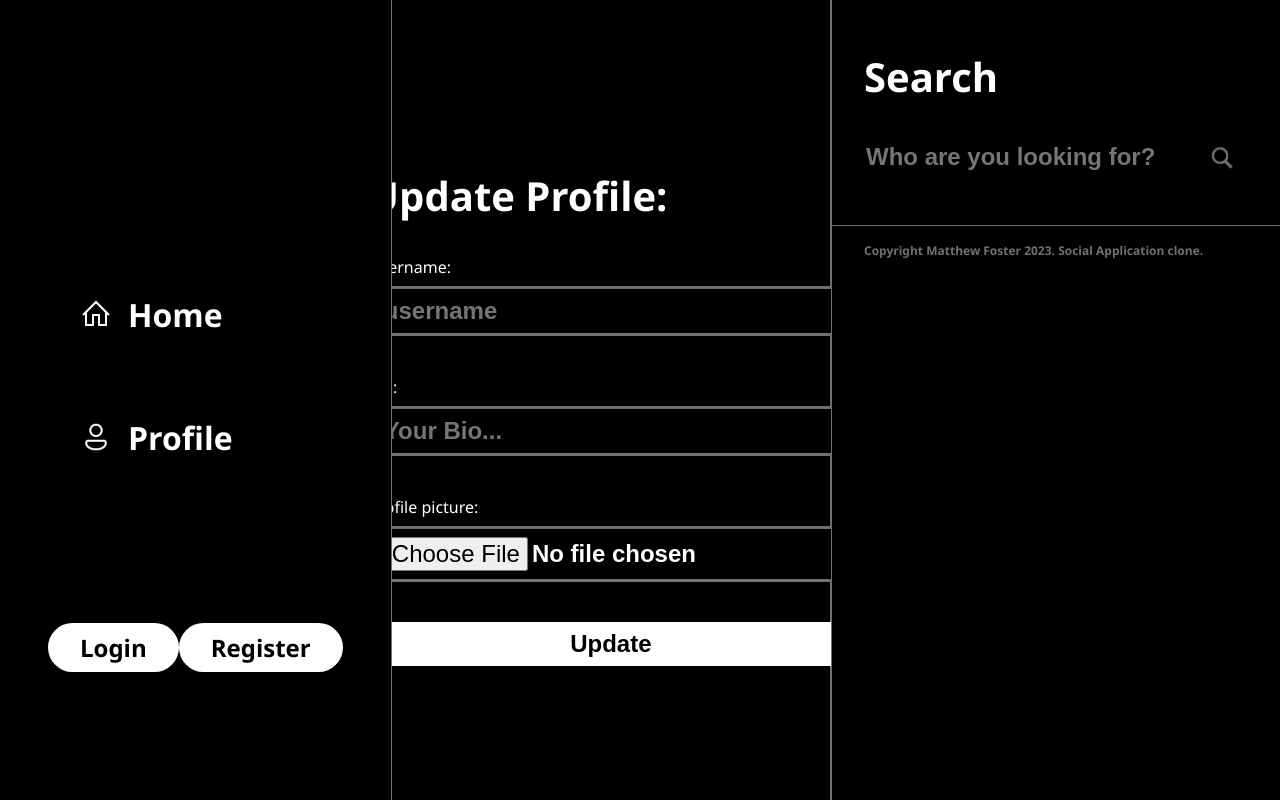
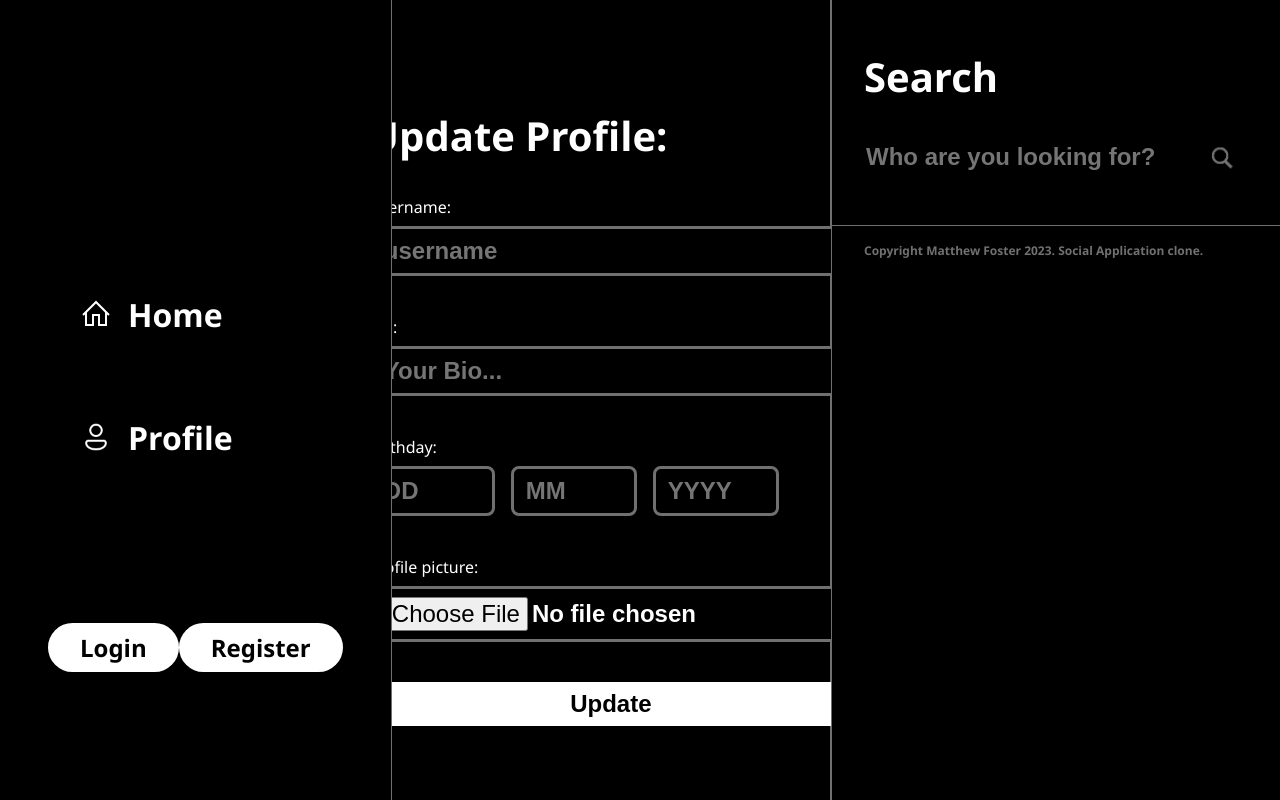
Before and after one commit to MatthewFoster02/social_app, a React (Create React App) app in the folder src/frontend/: page /profile/update in a window 1280 px wide. Built offline with nearby package versions, Linux system fonts and the light colour scheme; the HTML template or start-up script is replaced by a standard one.

Commit message:
updating user info working

```diff
--- a/src/frontend/src/pages/Login.js
+++ b/src/frontend/src/pages/Login.js
@@ -28,6 +28,7 @@ const Login = () =>
                 'email': userDetails['user']['email'],
                 'profile_pic': userDetails['user']['profile_pic'],
                 'bio': userDetails['user']['bio'],
+                'birthday': userDetails['user']['birthday'],
                 'token': userDetails['token']
             }
             setAuth(userAuth);
--- a/src/frontend/src/pages/UpdateProfile.css
+++ b/src/frontend/src/pages/UpdateProfile.css
@@ -1,3 +1,12 @@
 .wrapperUP {
     color: white;
 }
+
+.birthday-inputs {
+    display: flex;
+    gap: 1rem;
+}
+
+.birthday-inputs > input {
+    max-width: 6rem;
+}
--- a/src/frontend/src/pages/UpdateProfile.js
+++ b/src/frontend/src/pages/UpdateProfile.js
@@ -8,10 +8,16 @@ import useAuth from '../hooks/useAuth.js';
 const UpdateProfile = () =>
 {
     const { auth, setAuth } = useAuth();
+    const birthMillisecs = auth.birthday;
+    const date = new Date(birthMillisecs);
+
     const [apiError, setApiError] = useState();
     const [username, setUsername] = useState(auth.username);
     const [bio, setBio] = useState(auth.bio);
     const [picture, setPicture] = useState(null);
+    const [day, setDay] = useState(date.getDate());
+    const [month, setMonth] = useState(date.getMonth() + 1);
+    const [year, setYear] = useState(date.getFullYear());
     let navigate = useNavigate();
 
     const handleSubmit = async (e) =>
@@ -19,9 +25,16 @@ const UpdateProfile = () =>
         e.preventDefault();
         const formData = new FormData();
 
-        formData.append('profile_picture', picture);
+        if(picture != null)
+        {
+            formData.append('profile_picture', picture);
+        }
         formData.append('username', username);
         formData.append('bio', bio);
+
+        const date = new Date(year, month-1, day);
+        const birthday = date.getTime();
+        formData.append('birthday', birthday);
 
         for (const [key, value] of formData.entries())
         {
@@ -29,7 +42,29 @@ const UpdateProfile = () =>
         }
         // send the form data using Axios
         const updated_user = await usersAPI.update(auth.id, formData, auth.token);
-        console.log(updated_user);
+        if(updated_user['statusText'] === 'OK')
+        {
+            const userDetails = await updated_user['data'];
+            console.log(userDetails);
+            let userAuth = {
+                'id': userDetails['_id'],
+                'username': userDetails['username'],
+                'email': userDetails['email'],
+                'profile_pic': userDetails['profile_pic'],
+                'bio': userDetails['bio'],
+                'birthday': userDetails['birthday'],
+                'token': auth.token
+            }
+            setAuth(userAuth);
+            setApiError(null);
+            navigate('/', { replace: true });
+        }
+        else
+        {
+            let errors = await updated_user['data'];
+            console.log(errors);
+            setApiError(errors['detail']);
+        }
     }
 
     return (
@@ -67,6 +102,41 @@ const UpdateProfile = () =>
                                 />
                         </div>
                         <div className='input'>
+                            <label>Birthday: </label>
+                            <div className="birthday-inputs">
+                                <input
+                                    type='number'
+                                    placeholder='DD'
+                                    className='input-style'
+                                    name='day'
+                                    autoComplete='off'
+                                    id='day'
+                                    value={day}
+                                    onChange={(e) => setDay(e.target.value)}
+                                />
+                                <input
+                                    type='number'
+                                    placeholder='MM'
+                                    className='input-style'
+                                    name='month'
+                                    autoComplete='off'
+                                    id='month'
+                                    value={month}
+                                    onChange={(e) => setMonth(e.target.value)}
+                                />
+                                <input
+                                    type='number'
+                                    placeholder='YYYY'
+                                    className='input-style'
+                                    name='year'
+                                    autoComplete='off'
+                                    id='year'
+                                    value={year}
+                                    onChange={(e) => setYear(e.target.value)}
+                                />
+                            </div>
+                        </div>
+                        <div className='input'>
                             <label htmlFor='profile-pic'>Profile picture:</label>
                             <input
                                 type='file'
@@ -74,6 +144,7 @@ const UpdateProfile = () =>
                                 name='profile-pic'
                                 id='profile-pic'
                                 onChange={(e) => setPicture(e.target.files[0])}
+                                required
                             />
                         </div>
                         <button className='submit-btn'>
```
Also changed, not shown: 1 other file (tests, documents, lock files or other folders).
